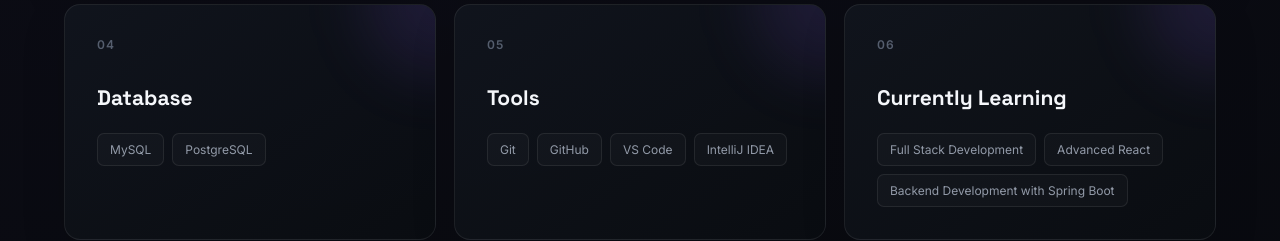
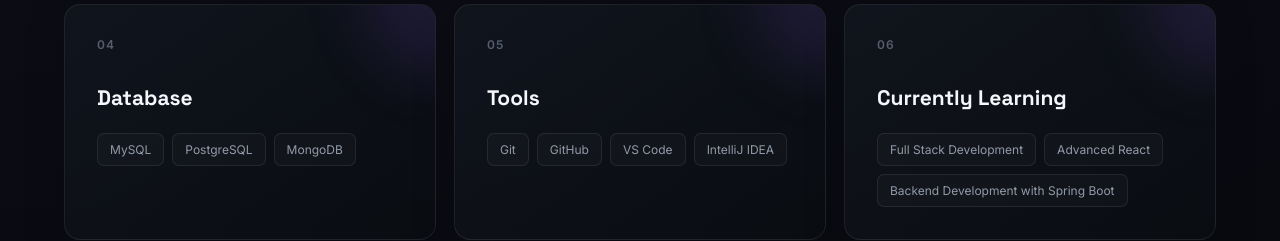
Before and after one commit to praveentech05/Portfolio_Website, a React (Vite) app: page / in a window 1280 px wide. Shown: the part 2380-2621 px from the top of the page. Built offline with nearby package versions, Linux system fonts and the light colour scheme.

Commit message:
Updated Some Components

```diff
--- a/src/components/Education.jsx
+++ b/src/components/Education.jsx
@@ -6,6 +6,7 @@
       year: "2025 — Present",
       degree: "Master's Degree (MCA)",
       institution: "REVA University, Bengaluru",
+      CGPA: "9.41/10",
       description:
         "Currently pursuing my master's degree while developing my technical skills and building practical software projects."
     },
@@ -13,6 +14,7 @@
       year: "2022 — 2025",
       degree: "Bachelor's Degree (BCA)",
       institution: "Seshadripuram College, Tumakuru",
+      CGPA: "8.99/10",
       description:
         "Completed my bachelor's degree with an interest in technology and computer science."
     },
@@ -20,6 +22,7 @@
       year: "2020 — 2022",
       degree: "PUC (PCMB)",
       institution: "The Master's PU College, Tumakuru",
+      CGPA: "9.16/10",
       description:
         "Completed higher secondary education with a focus on science and mathematics, laying the foundation for my interest in technology."
     },
@@ -27,6 +30,7 @@
       year: "2019 — 2020",
       degree: "SSLC",
       institution: "Sri Ranga Vidya Mandira, Tumakuru",
+      CGPA: "9.68/10",
       description:
         "Completed my SSLC with a strong foundation in science and mathematics."
     }
--- a/src/components/Skills.jsx
+++ b/src/components/Skills.jsx
@@ -16,7 +16,7 @@
     },
     {
       category: "Database",
-      items: ["MySQL", "PostgreSQL"]
+      items: ["MySQL", "PostgreSQL"," MongoDB"]
     },
     {
       category: "Tools",
```
Also changed, not shown: 1 other file (tests, documents, lock files or other folders).
